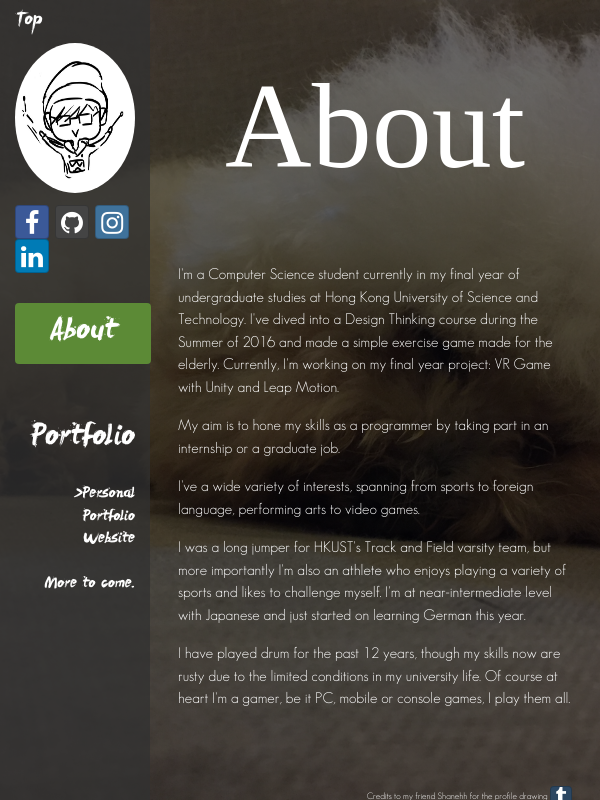
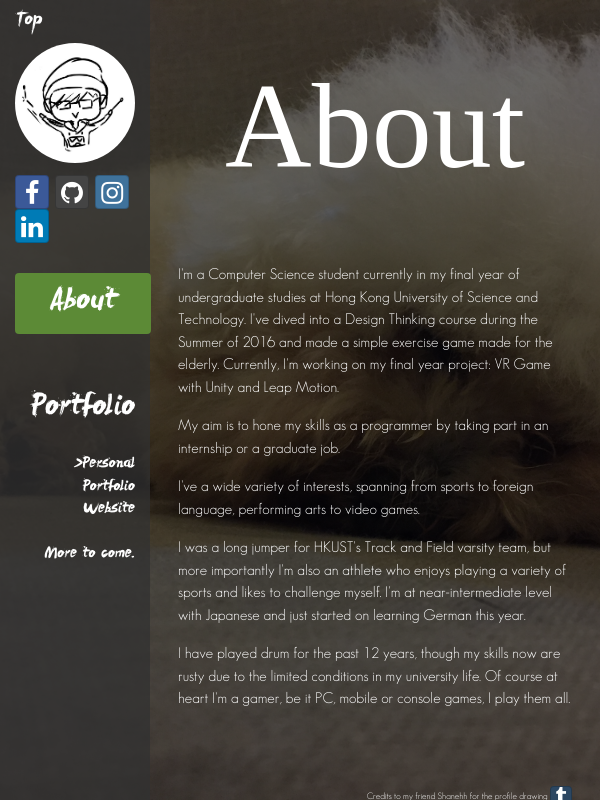
Before and after one commit to takukou/takukou.github.io, a website: page about.html in a window 600 px wide. Drawn offline with nearby package versions, Linux system fonts and the light colour scheme; a web font is replaced by a local one.

Commit message:
First attempt to fix multidevice support

```diff
--- a/about.html
+++ b/about.html
@@ -37,19 +37,33 @@
 		  padding: 15px;
 		}
 
-		/* On small screens, set height to 'auto' for sidenav and grid */
-		@media screen and (max-width: 699px) {
-		  .sidenav {
-			height: auto;
-		  }
+		@media screen and (max-width: 575px) {
 		  #dp{
 			width:25vmin;
 			height:25vmin;
 		  }
+		}
+
+		@media screen and (min-width: 576px) and (max-width: 767px) {
+		  #dp{
+			width:25vmin;
+			height:20vmin;
+		  }
+		}
+
+		/* On small screens, set height to 'auto' for sidenav and grid */
+		@media screen and (max-width: 767px) {
+		  .sidenav {
+			height: auto;
+		  }
+
 		  #right{
 		  }
+		  #whole {
+			overflow:auto;
+		  }
 		}
-		@media screen and (min-width: 700px) {
+		@media screen and (min-width: 768px) {
 			#right{
 				position:relative;
 				overflow-y:auto;
@@ -75,9 +89,7 @@
 			height: 100vh;
 		}
 
-		#whole {
-			overflow:auto;
-		}
+
 		.margin{
 			margin-top:10vmin;
 		}
```
